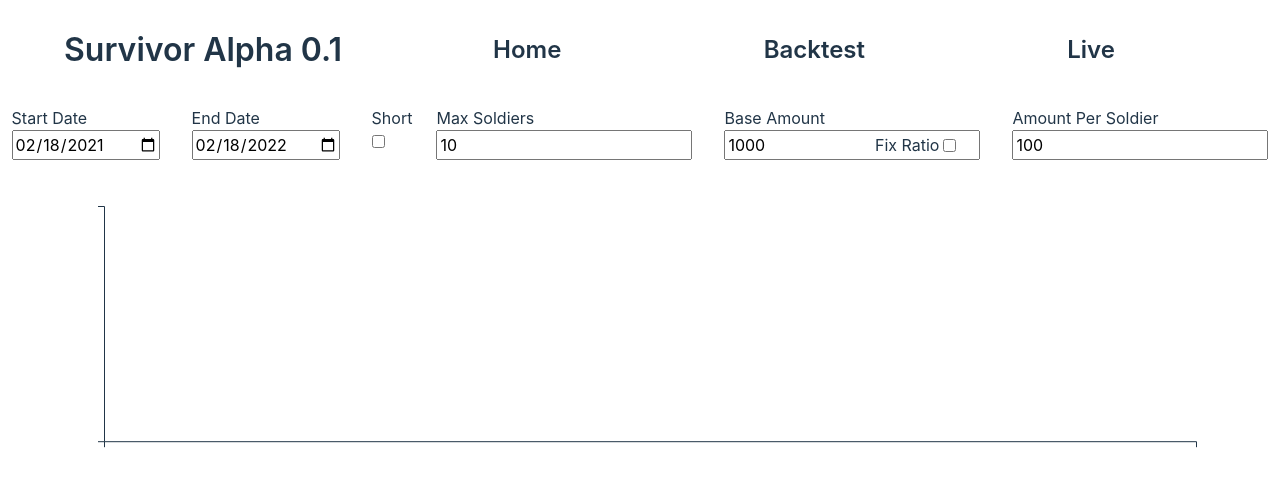
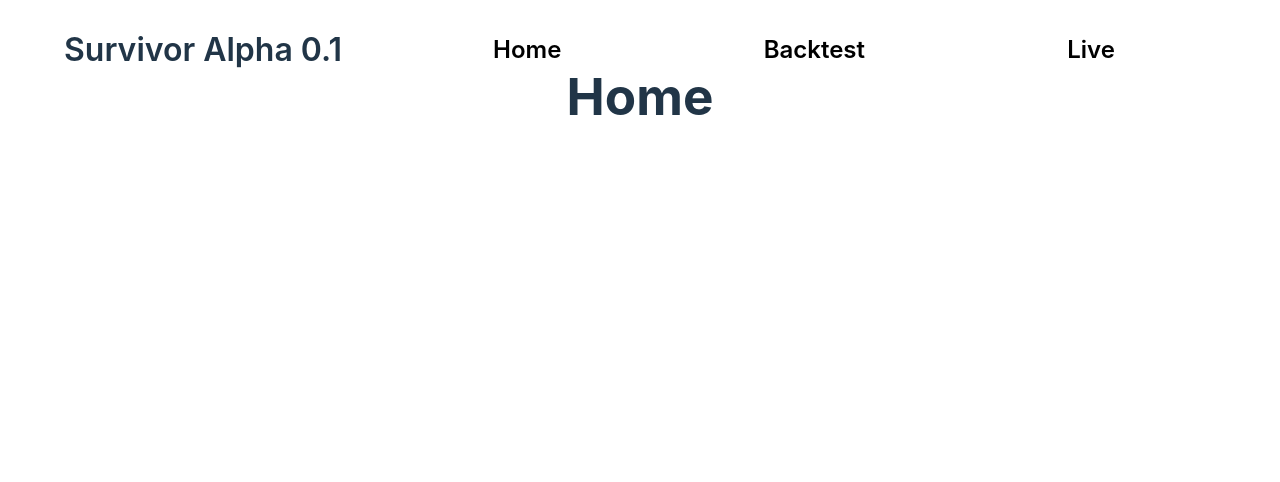
Before and after one commit to ferpar/survivorUI, a React (Vite) app: page / in a window 1280 px wide. Shown: the top 482 px of the page. Built offline with nearby package versions, Linux system fonts and the light colour scheme; no server answers.

Commit message:
add basic routing

```diff
--- a/package.json
+++ b/package.json
@@ -12,6 +12,7 @@
     "d3": "7.8.0",
     "react": "^18.2.0",
     "react-dom": "^18.2.0",
+    "react-router-dom": "6.11.0",
     "styled-components": "5.3.6"
   },
   "devDependencies": {
--- a/src/App.tsx
+++ b/src/App.tsx
@@ -1,5 +1,6 @@
 import styled from "styled-components";
 import BackTest from "./components/Backtest";
+import { Routes, Route, Link, Outlet } from "react-router-dom";
 
 function App() {
   return (
@@ -8,13 +9,17 @@ function App() {
         <h1>Survivor Alpha 0.1</h1>
         <Nav>
           <ol>
-            <li>Home</li> {/* acquire datasets */}
-            <li>Backtest</li>
-            <li>Live</li>
+            <StLink to="/">Home</StLink> {/* acquire datasets */}
+            <StLink to="/backtest">Backtest</StLink>
+            <StLink to="/live">Live</StLink>
           </ol>
         </Nav>
       </Header>
-      <BackTest />
+      <Routes>
+        <Route path="/" element={<h1>Home</h1>} />
+        <Route path="/backtest" element={<BackTest />} />
+        <Route path="/live" element={<h1>Live</h1>} />
+      </Routes>
     </Main>
   );
 }
@@ -27,7 +32,7 @@ const Main = styled.main`
   display: flex;
   flex-direction: column;
   align-items: center;
-  justify-content: center;
+  justify-content: start;
   padding: 2rem 32px;
 `;
 
@@ -51,13 +56,15 @@ const Nav = styled.nav`
     align-items: center;
     list-style: none;
     width: 100%;
-    & li {
-      font-size: 1.5rem;
-      font-weight: 600;
-      cursor: pointer;
-      &:hover {
-        color: #ff0000;
-      }
-    }
   }
 `;
+
+const StLink = styled(Link)`
+  color: black;
+  font-size: 1.5rem;
+  font-weight: 600;
+  cursor: pointer;
+  &:hover {
+    color: #ff0000;
+  }
+`;
--- a/src/main.tsx
+++ b/src/main.tsx
@@ -1,12 +1,15 @@
-import React from 'react'
-import ReactDOM from 'react-dom/client'
-import App from './App'
-import './index.css'
-import GlobalStyles from './GlobalStyles'
+import React from "react";
+import ReactDOM from "react-dom/client";
+import { BrowserRouter } from "react-router-dom";
+import App from "./App";
+import "./index.css";
+import GlobalStyles from "./GlobalStyles";
 
-ReactDOM.createRoot(document.getElementById('root') as HTMLElement).render(
+ReactDOM.createRoot(document.getElementById("root") as HTMLElement).render(
   <React.StrictMode>
-    <App />
+    <BrowserRouter>
+      <App />
+    </BrowserRouter>
     <GlobalStyles />
-  </React.StrictMode>,
-)
+  </React.StrictMode>
+);
```
Also changed, not shown: 1 other file (tests, documents, lock files or other folders).
